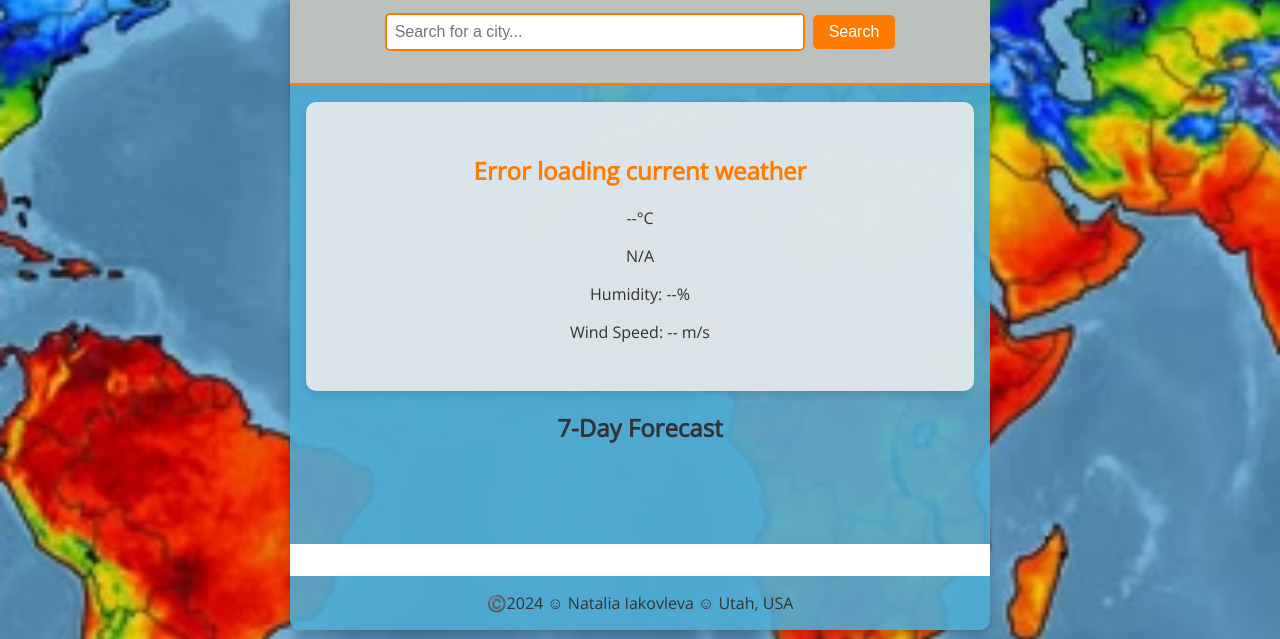
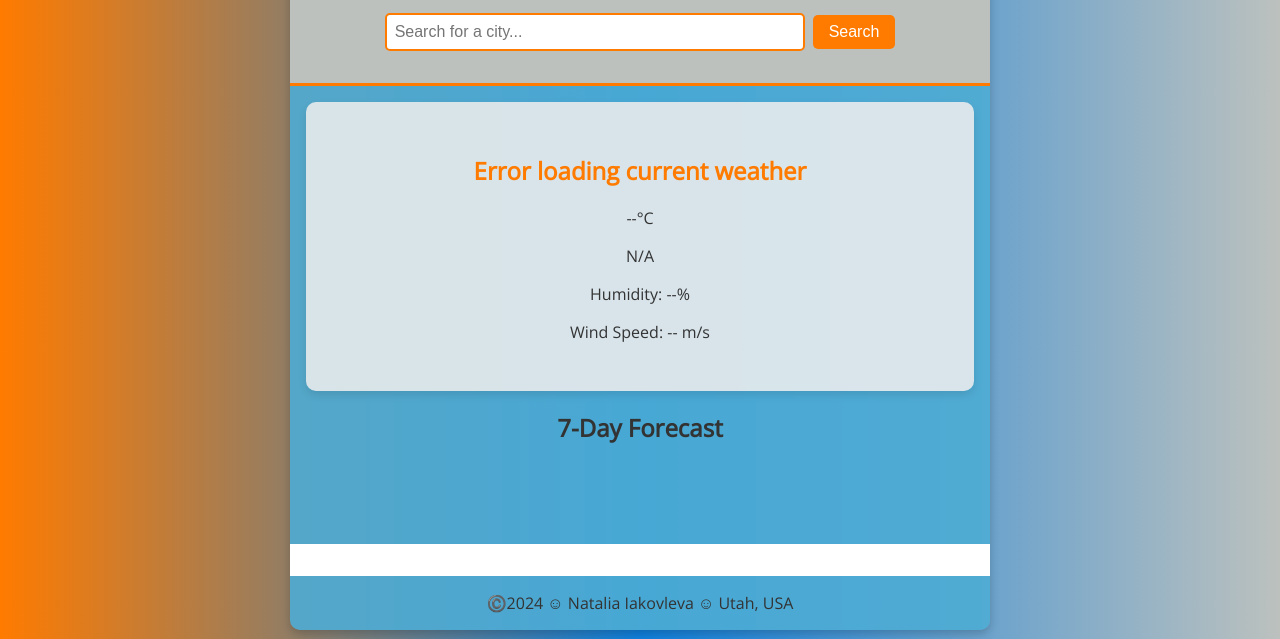
Before and after one commit to Matyusha12/Weather-App, a website: page index.html in a window 1280 px wide. Shown: the part 161-800 px from the top of the page. Drawn offline with nearby package versions, Linux system fonts and the light colour scheme; no server answers.

Commit message:
color upd

```diff
--- a/styles/style.css
+++ b/styles/style.css
@@ -3,8 +3,7 @@ body {
     font-family: 'Open Sans', sans-serif;
     margin: 0;
     padding: 0;
-    background: url('/images/weather.avif') no-repeat center center fixed;
-    background-size: 2700px;
+    background: linear-gradient(to right, #FF7B00, #0f80dd,#BCC1BE);
     color: #333;
     display: flex;
     justify-content: center;
```
